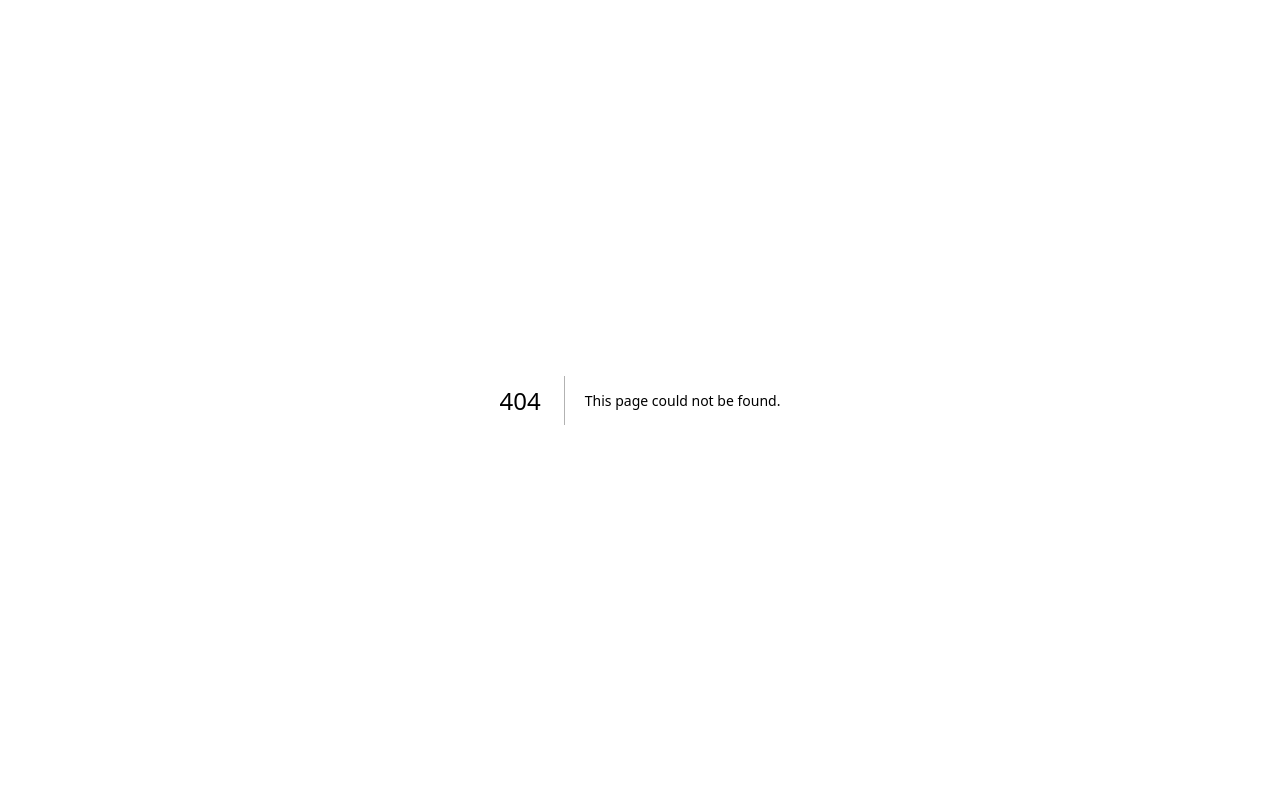
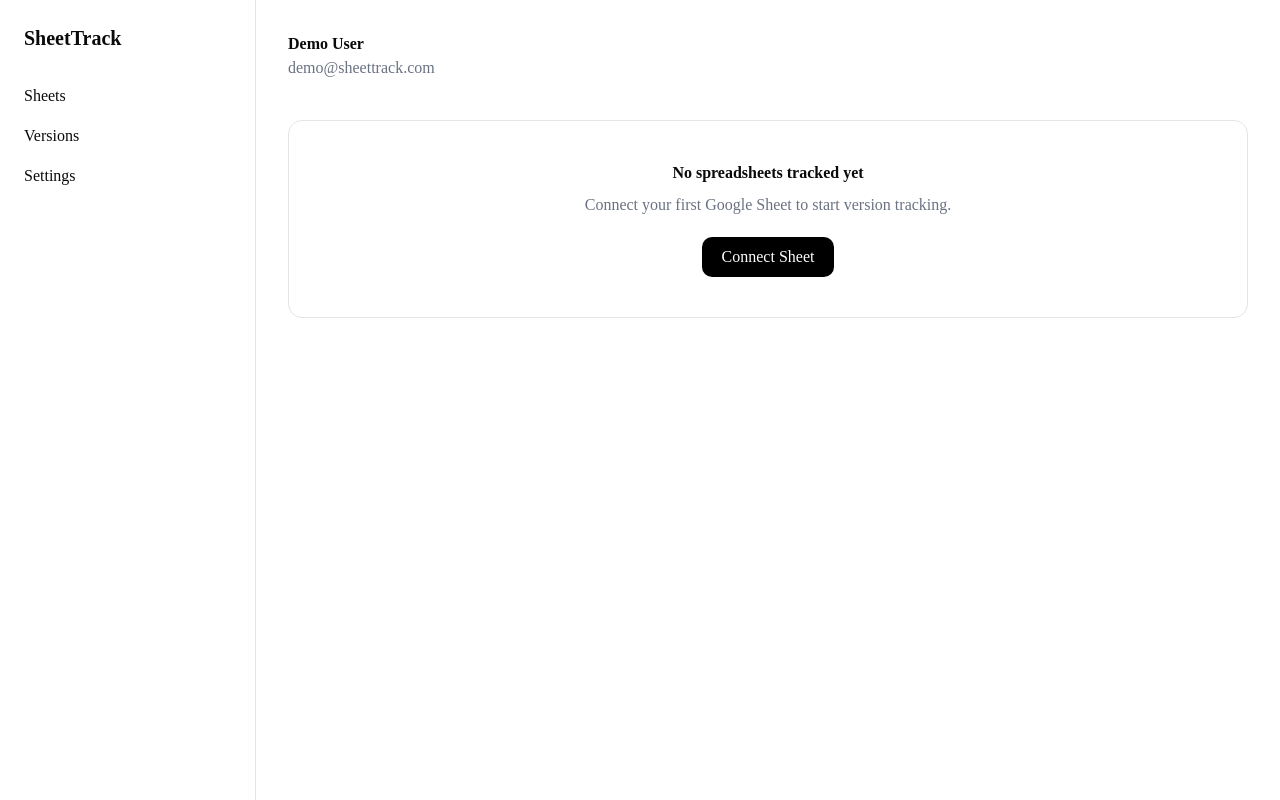
Before and after one commit to tanishqachopade/sheet-track, a Next.js app: page /dashboard in a window 1280 px wide. Before the commit this address had no page. Built offline with nearby package versions, Linux system fonts and the light colour scheme.

Commit message:
feat(dashboard): create dashboard foundation layout

```diff
--- /dev/null
+++ b/src/app/dashboard/page.tsx
@@ -0,0 +1,59 @@
+import Sidebar from "@/components/dashboard/Sidebar";
+import UserProfile from "@/components/dashboard/UserProfile";
+import EmptyState from "@/components/dashboard/EmptyState";
+
+import { getCurrentUser }
+from "@/services/user.service";
+
+import { getTrackedSheets }
+from "@/services/sheet.service";
+
+
+export default async function Dashboard(){
+
+
+const user =
+await getCurrentUser();
+
+
+const sheets =
+await getTrackedSheets();
+
+
+return (
+
+<div className="flex">
+
+
+<Sidebar/>
+
+
+<main className="flex-1 p-8">
+
+
+<UserProfile user={user}/>
+
+
+<section className="mt-10">
+
+{
+sheets.length===0
+?
+<EmptyState/>
+:
+null
+}
+
+
+</section>
+
+
+</main>
+
+
+</div>
+
+
+)
+
+}
--- /dev/null
+++ b/src/components/dashboard/EmptyState.tsx
@@ -0,0 +1,49 @@
+import { dashboardContent }
+from "@/constants/dashboard";
+
+
+export default function EmptyState(){
+
+
+return (
+
+<div className="
+border
+rounded-xl
+p-10
+text-center
+">
+
+<h2 className="font-semibold">
+
+{dashboardContent.emptyState.title}
+
+</h2>
+
+
+<p className="mt-2 text-gray-500">
+
+{dashboardContent.emptyState.description}
+
+</p>
+
+
+<button className="
+mt-5
+bg-black
+text-white
+px-5
+py-2
+rounded-lg
+">
+
+{dashboardContent.emptyState.action}
+
+</button>
+
+
+</div>
+
+)
+
+}
--- /dev/null
+++ b/src/components/dashboard/Sidebar.tsx
@@ -0,0 +1,48 @@
+import { dashboardContent } from "@/constants/dashboard";
+
+
+export default function Sidebar(){
+
+return (
+
+<aside className="
+w-64
+border-r
+h-screen
+p-6
+">
+
+<h1 className="font-bold text-xl">
+
+{dashboardContent.sidebar.title}
+
+</h1>
+
+
+<nav className="mt-8 space-y-4">
+
+{
+dashboardContent.sidebar.links.map(link=>(
+
+<a
+key={link.href}
+href={link.href}
+className="block"
+>
+
+{link.label}
+
+</a>
+
+))
+}
+
+
+</nav>
+
+
+</aside>
+
+)
+
+}
--- /dev/null
+++ b/src/components/dashboard/UserProfile.tsx
@@ -0,0 +1,37 @@
+import { User } from "@/types/user";
+
+
+interface Props{
+user:User;
+}
+
+
+export default function UserProfile(
+{user}:Props
+){
+
+
+return (
+
+<div>
+
+<h2 className="font-semibold">
+
+{user.name}
+
+</h2>
+
+
+<p className="text-gray-500">
+
+{user.email}
+
+</p>
+
+
+</div>
+
+
+)
+
+}
--- /dev/null
+++ b/src/constants/dashboard.ts
@@ -0,0 +1,26 @@
+export const dashboardContent = {
+  sidebar: {
+    title: "SheetTrack",
+    links: [
+      {
+        label: "Sheets",
+        href: "/dashboard",
+      },
+      {
+        label: "Versions",
+        href: "/dashboard/versions",
+      },
+      {
+        label: "Settings",
+        href: "/dashboard/settings",
+      },
+    ],
+  },
+
+  emptyState: {
+    title: "No spreadsheets tracked yet",
+    description:
+      "Connect your first Google Sheet to start version tracking.",
+    action: "Connect Sheet",
+  },
+};
--- /dev/null
+++ b/src/services/sheet.service.ts
@@ -0,0 +1,9 @@
+import { TrackedSheet } from "@/types/sheet";
+
+
+export async function getTrackedSheets()
+:Promise<TrackedSheet[]>{
+
+return [];
+
+}
--- /dev/null
+++ b/src/services/user.service.ts
@@ -0,0 +1,18 @@
+import { User } from "@/types/user";
+
+
+export async function getCurrentUser()
+:Promise<User>{
+
+
+return {
+
+id:"mock-user-id",
+
+name:"Demo User",
+
+email:"demo@sheettrack.com"
+
+}
+
+}
--- /dev/null
+++ b/src/types/users.ts
@@ -0,0 +1,5 @@
+export interface User {
+  id: string;
+  name: string;
+  email: string;
+}
```
